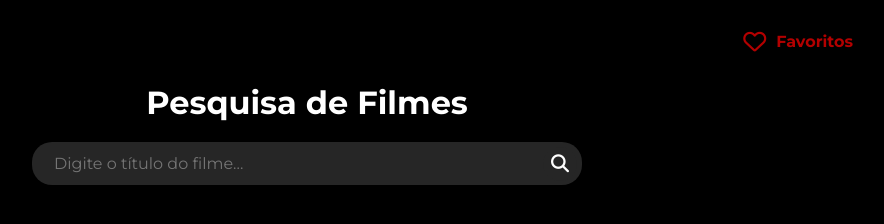
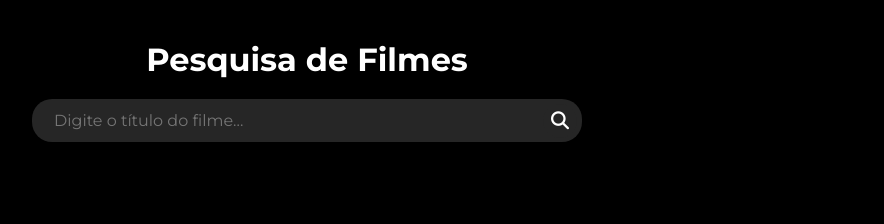
Before and after one commit to victorparanhosdev/MoviesFlix, a website with bundled scripts: page index.html in a window 1280 px wide. Shown: the whole page, without its empty margins (333-1217 px from the left). Built offline with nearby package versions, Linux system fonts and the light colour scheme.

Commit message:
correcao

```diff
--- a/index.css
+++ b/index.css
@@ -292,37 +292,8 @@ input[type="text"]:focus {
   background: hsl(217, 40%, 36%);
 }
 
-.container-favorites {
-width: 100%;
-display: flex;
-justify-content: end;
-}
 
-#box-btn-favorites {
-  display: flex;
-  gap: 1rem;
-  align-items: center;
-  padding: 1rem;
-  transition: color 0.4s;
-  cursor: pointer;
-  color:hsl(0, 100%, 35%);
-}
 
-#box-btn-favorites:hover {
-  color:hsl(0, 100%, 50%);
-}
-
-#box-btn-favorites i {
-  font-size: 2.3rem;
-  cursor: pointer;
-
-}
-
-#box-btn-favorites label {
-  font-weight: 700;
-  cursor: pointer;
-
-}
 
 
 
--- a/index.html
+++ b/index.html
@@ -21,15 +21,7 @@
 
 <body>
 
-
-
   <div class="container">
-    <div class="container-favorites">
-      <div id="box-btn-favorites">
-        <i id="favoritos-btn" class="fa-sharp fa-regular fa-heart"></i>
-        <label>Favoritos</label>
-      </div>
-  </div>
     <h1>Pesquisa de Filmes</h1>
 
     <form id="search-form">
```
